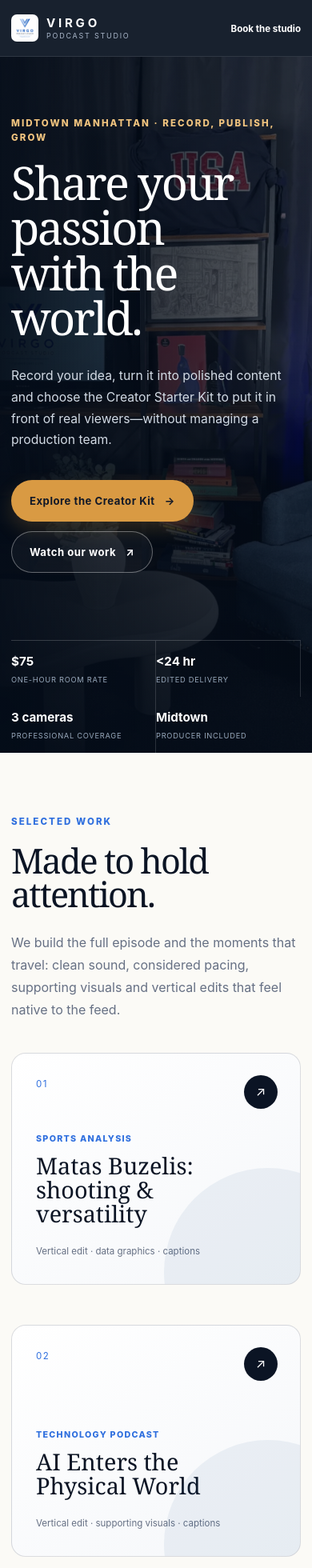
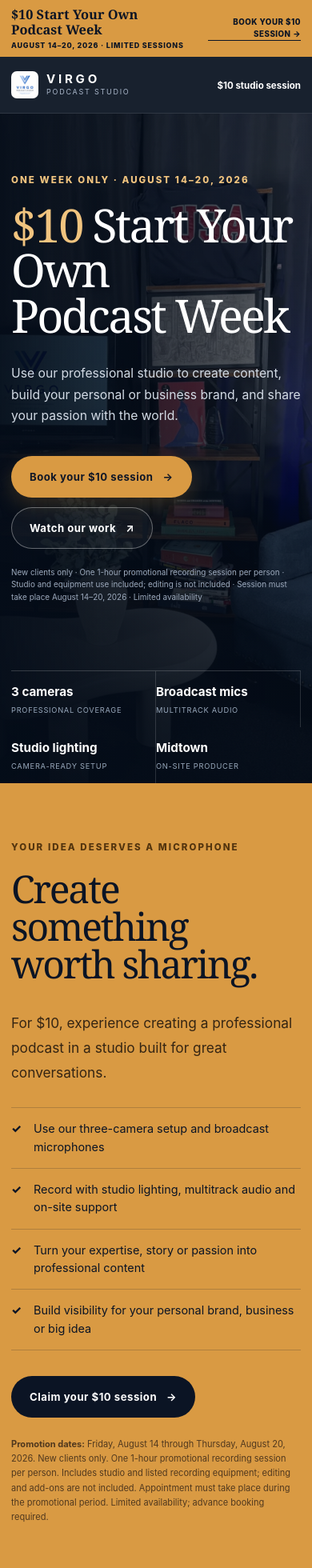
Before and after one commit to ezraberke/-Virgopodcast, a Next.js app: page / in a window 390 px wide. Shown: the top 1960 px of the page at 80% size. Built offline with nearby package versions, Linux system fonts and the light colour scheme.

Commit message:
Launch $10 Start Your Own Podcast Week

```diff
--- a/app/api/availability/route.ts
+++ b/app/api/availability/route.ts
@@ -1,7 +1,7 @@
 import { DateTime } from "luxon";
 import { NextRequest, NextResponse } from "next/server";
 import { getCalendarBusy } from "../../../lib/calendar";
-import { getBookingPackage, STUDIO_TIME_ZONE } from "../../../lib/booking-config";
+import { getBookingPackage, isPodcastWeekDate, PODCAST_WEEK_PACKAGE_ID, STUDIO_TIME_ZONE } from "../../../lib/booking-config";
 import { getPool } from "../../../lib/db";
 import { slotsForDate, type BusyWindow } from "../../../lib/availability";
 
@@ -13,6 +13,7 @@ export async function GET(request: NextRequest) {
   const bookingPackage = getBookingPackage(packageId);
   const day = DateTime.fromISO(date, { zone: STUDIO_TIME_ZONE });
   if (!bookingPackage || !day.isValid) return NextResponse.json({ error: "Invalid booking request" }, { status: 400 });
+  if (packageId === PODCAST_WEEK_PACKAGE_ID && !isPodcastWeekDate(date)) return NextResponse.json({ slots: [] });
 
   const dayStart = day.startOf("day");
   const dayEnd = day.endOf("day");
--- a/app/api/checkout/route.ts
+++ b/app/api/checkout/route.ts
@@ -1,7 +1,7 @@
 import { DateTime } from "luxon";
 import { NextResponse } from "next/server";
 import Stripe from "stripe";
-import { BOOKING_BUFFER_MINUTES, getBookingPackage, HOLD_MINUTES, STUDIO_TIME_ZONE } from "../../../lib/booking-config";
+import { BOOKING_BUFFER_MINUTES, getBookingPackage, HOLD_MINUTES, isPodcastWeekDate, PODCAST_WEEK_PACKAGE_ID, STUDIO_TIME_ZONE } from "../../../lib/booking-config";
 import { getPool } from "../../../lib/db";
 
 export const runtime = "nodejs";
@@ -29,6 +29,9 @@ export async function POST(request: Request) {
   const name = body.customerName?.trim();
   if (!bookingPackage || !start.isValid || !email || !name || !email.includes("@")) {
     return NextResponse.json({ error: "Please complete all required fields." }, { status: 400 });
+  }
+  if (bookingPackage.id === PODCAST_WEEK_PACKAGE_ID && !isPodcastWeekDate(start.toISODate() ?? "")) {
+    return NextResponse.json({ error: "The $10 promotion is available only for sessions from August 14 through August 20, 2026." }, { status: 400 });
   }
   if (start < DateTime.now().setZone(STUDIO_TIME_ZONE).plus({ hours: 2 })) {
     return NextResponse.json({ error: "That time is no longer available." }, { status: 409 });
--- a/app/book/page.tsx
+++ b/app/book/page.tsx
@@ -14,9 +14,9 @@ export default function BookPage() {
       <main className="booking-page">
         <section className="booking-hero">
           <div className="container booking-hero-inner">
-            <p className="eyebrow light">Book the studio</p>
-            <h1>Reserve your recording session.</h1>
-            <p>Choose a package, find a time and complete your reservation securely. All sessions include an on-site producer.</p>
+            <p className="eyebrow light">August 14–20, 2026 · New clients only</p>
+            <h1>$10 Start Your Own Podcast Week</h1>
+            <p>Choose an available promotional time and reserve your one-hour professional studio recording session securely.</p>
           </div>
         </section>
         <section className="creator-booking-callout" id="creator-kit">
--- a/app/globals.css
+++ b/app/globals.css
@@ -31,6 +31,12 @@ h3 { margin: 0; line-height: 1.15; }
 p { margin-top: 0; }
 .light { color: #fff; }
 
+.promo-bar { position: relative; z-index: 51; background: var(--amber); color: var(--ink); }
+.promo-bar-inner { min-height: 46px; display: flex; align-items: center; justify-content: space-between; gap: 24px; }
+.promo-bar p { display: flex; align-items: baseline; gap: 16px; margin: 0; }
+.promo-bar strong { font-family: Georgia, serif; font-size: 1.02rem; font-weight: 600; }
+.promo-bar p span { font-size: .68rem; font-weight: 800; letter-spacing: .09em; text-transform: uppercase; }
+.promo-bar a { flex-shrink: 0; font-size: .72rem; font-weight: 850; letter-spacing: .05em; text-transform: uppercase; border-bottom: 1px solid currentColor; }
 .site-header { position: sticky; top: 0; z-index: 50; border-bottom: 1px solid rgba(255,255,255,.1); background: rgba(7,17,31,.93); color: #fff; backdrop-filter: blur(18px); }
 .header-inner { height: 82px; display: flex; align-items: center; justify-content: space-between; gap: 28px; }
 .brand { display: flex; align-items: center; gap: 10px; flex-shrink: 0; }
@@ -51,7 +57,9 @@ p { margin-top: 0; }
 .hero-shade { background: linear-gradient(90deg, rgba(4,12,24,.98) 0%, rgba(4,12,24,.82) 37%, rgba(4,12,24,.26) 70%, rgba(4,12,24,.38) 100%), linear-gradient(0deg, rgba(4,12,24,.72), transparent 45%); }
 .hero-content { position: relative; z-index: 2; padding: 90px 0 170px; }
 .hero-content h1 { max-width: 940px; }
+.hero-price { color: var(--amber-light); }
 .hero-copy { max-width: 650px; margin: 32px 0 36px; color: #d3dbe5; font-size: 1.18rem; line-height: 1.7; }
+.hero-terms { max-width: 770px; margin: 22px 0 0; color: #9daabd; font-size: .68rem; line-height: 1.55; }
 .button-row { display: flex; flex-wrap: wrap; align-items: center; gap: 12px; }
 .button { min-height: 52px; display: inline-flex; align-items: center; justify-content: center; gap: 12px; padding: 0 22px; border: 1px solid transparent; border-radius: 999px; font-size: .82rem; font-weight: 750; letter-spacing: .04em; transition: transform .24s ease, background .24s ease, border-color .24s ease, box-shadow .24s ease; }
 .button:hover { transform: translateY(-2px); }
@@ -67,6 +75,15 @@ p { margin-top: 0; }
 .proof-strip div:last-child { border-right: 0; }
 .proof-strip strong { font-size: 1.2rem; }
 .proof-strip span { margin-top: 5px; color: #98a8bb; font-size: .75rem; text-transform: uppercase; letter-spacing: .08em; }
+
+.promo-details { padding: 100px 0; background: var(--amber); color: var(--ink); }
+.promo-details-grid { display: grid; grid-template-columns: .92fr 1.08fr; gap: 100px; align-items: start; }
+.promo-details .eyebrow { color: #53340e; }
+.promo-details h2 { font-size: clamp(3rem, 5vw, 5.4rem); }
+.promo-details-copy .lead { margin: 0 0 28px; color: #352513; }
+.promo-details .check-list, .promo-details .check-list li { border-color: rgba(11,20,36,.2); }
+.promo-details .check-list li::before { color: var(--ink); }
+.promo-fine-print { margin: 24px 0 0; color: #50381e; font-size: .69rem; line-height: 1.65; }
 
 .section-heading { margin-bottom: 50px; }
 .section-heading h2 { max-width: 850px; }
@@ -355,7 +372,7 @@ html.reveal-ready .pricing-grid .price-card:nth-child(4) { transition-delay: .24
   .proof-strip { grid-template-columns: repeat(2, 1fr); }
   .proof-strip div { min-height: 70px; }
   .hero-content { padding-bottom: 190px; }
-  .split-heading, .two-column, .delivery-inner, .location-grid, .faq-grid, .portfolio-item, .portfolio-item.reverse, .short-grid { grid-template-columns: 1fr; gap: 50px; }
+  .split-heading, .two-column, .promo-details-grid, .delivery-inner, .location-grid, .faq-grid, .portfolio-item, .portfolio-item.reverse, .short-grid { grid-template-columns: 1fr; gap: 50px; }
   .project-grid { grid-template-columns: 1fr; }
   .project-image-wrap, .project-card-wide .project-image-wrap { aspect-ratio: 16/9; }
   .process-grid { grid-template-columns: repeat(2, 1fr); gap: 36px 0; }
@@ -382,6 +399,11 @@ html.reveal-ready .pricing-grid .price-card:nth-child(4) { transition-delay: .24
   .container { width: min(100% - 28px, 1180px); }
   .section { padding: 78px 0; }
   .header-inner { height: 70px; }
+  .promo-bar-inner { min-height: 58px; padding: 9px 0; }
+  .promo-bar p { display: block; line-height: 1.15; }
+  .promo-bar strong, .promo-bar p span { display: block; }
+  .promo-bar p span { margin-top: 5px; font-size: .56rem; }
+  .promo-bar a { max-width: 116px; font-size: .61rem; text-align: right; }
   .brand img { width: 34px; height: 34px; }
   .header-call span { display: none; }
   .header-call strong { font-size: .72rem; }
@@ -390,6 +412,7 @@ html.reveal-ready .pricing-grid .price-card:nth-child(4) { transition-delay: .24
   .hero-shade { background: linear-gradient(90deg, rgba(4,12,24,.96), rgba(4,12,24,.64)), linear-gradient(0deg, rgba(4,12,24,.86), transparent 60%); }
   .hero-content { padding-top: 75px; padding-bottom: 225px; }
   .hero-copy { font-size: .98rem; }
+  .hero-terms { font-size: .62rem; }
   .proof-strip { grid-template-columns: 1fr 1fr; }
   .proof-strip strong { font-size: .95rem; }
   .proof-strip span { font-size: .58rem; }
@@ -399,6 +422,8 @@ html.reveal-ready .pricing-grid .price-card:nth-child(4) { transition-delay: .24
   .project-meta p { text-align: left; }
   .play-disc { right: 16px; bottom: 16px; width: 50px; height: 50px; }
   .two-column { gap: 45px; }
+  .promo-details { padding: 72px 0; }
+  .promo-details-grid { gap: 35px; }
   .image-stack { padding: 0 24px 36px 0; }
   .image-note { width: 155px; padding: 20px; }
   .process-grid { grid-template-columns: 1fr; }
--- a/app/layout.tsx
+++ b/app/layout.tsx
@@ -4,12 +4,12 @@ import { RevealObserver } from "./reveal-observer";
 
 export const metadata: Metadata = {
   metadataBase: new URL("https://www.virgopodcast.com"),
-  title: "VIRGO Podcast Studio | Midtown NYC Podcast & Video Production",
-  description: "Professional podcast and video recording, editing and social content in Midtown Manhattan—with less than 24-hour delivery for videos recorded in studio.",
+  title: "$10 Start Your Own Podcast Week | VIRGO Podcast Studio",
+  description: "Book a $10 professional podcast studio session at VIRGO in Midtown Manhattan, August 14–20, 2026. Limited availability for new clients.",
   icons: { icon: "/assets/virgo-logo.png", shortcut: "/assets/virgo-logo.png" },
   openGraph: {
-    title: "VIRGO Podcast Studio",
-    description: "Record today. Receive your polished video in less than 24 hours.",
+    title: "$10 Start Your Own Podcast Week | VIRGO",
+    description: "Create content, build your brand and share your passion in a professional Midtown podcast studio—August 14–20, 2026.",
     url: "https://www.virgopodcast.com",
     siteName: "VIRGO Podcast Studio",
     images: [{ url: "/og.png", width: 1672, height: 941, alt: "VIRGO Podcast Studio with less than 24-hour delivery" }],
--- a/app/page.tsx
+++ b/app/page.tsx
@@ -78,22 +78,40 @@ export default function Home() {
           />
           <div className="hero-shade" />
           <div className="container hero-content">
-            <p className="eyebrow light">Midtown Manhattan · Record, publish, grow</p>
-            <h1>Share your passion<br />with the world.</h1>
+            <p className="eyebrow light">One week only · August 14–20, 2026</p>
+            <h1><span className="hero-price">$10</span> Start Your Own<br />Podcast Week</h1>
             <p className="hero-copy">
-              Record your idea, turn it into polished content and choose the Creator
-              Starter Kit to put it in front of real viewers—without managing a production team.
+              Use our professional studio to create content, build your personal or
+              business brand, and share your passion with the world.
             </p>
             <div className="button-row">
-              <a className="button button-primary" href="/book#creator-kit">Explore the Creator Kit <span aria-hidden="true">→</span></a>
+              <a className="button button-primary" href="/book?promo=podcast-week#booking-calendar">Book your $10 session <span aria-hidden="true">→</span></a>
               <a className="button button-ghost" href="/work">Watch our work <span aria-hidden="true">↗</span></a>
             </div>
+            <p className="hero-terms">New clients only · One 1-hour promotional recording session per person · Studio and equipment use included; editing is not included · Session must take place August 14–20, 2026 · Limited availability</p>
           </div>
           <div className="container proof-strip" aria-label="Studio highlights">
-            <div><strong>$75</strong><span>one-hour room rate</span></div>
-            <div><strong>&lt;24 hr</strong><span>edited delivery</span></div>
             <div><strong>3 cameras</strong><span>professional coverage</span></div>
-            <div><strong>Midtown</strong><span>producer included</span></div>
+            <div><strong>Broadcast mics</strong><span>multitrack audio</span></div>
+            <div><strong>Studio lighting</strong><span>camera-ready setup</span></div>
+            <div><strong>Midtown</strong><span>on-site producer</span></div>
+          </div>
+        </section>
+
+        <section className="promo-details" id="promotion">
+          <div className="container promo-details-grid">
+            <div><p className="eyebrow">Your idea deserves a microphone</p><h2>Create something<br />worth sharing.</h2></div>
+            <div className="promo-details-copy">
+              <p className="lead">For $10, experience creating a professional podcast in a studio built for great conversations.</p>
+              <ul className="check-list">
+                <li>Use our three-camera setup and broadcast microphones</li>
+                <li>Record with studio lighting, multitrack audio and on-site support</li>
+                <li>Turn your expertise, story or passion into professional content</li>
+                <li>Build visibility for your personal brand, business or big idea</li>
+              </ul>
+              <a className="button button-dark" href="/book?promo=podcast-week#booking-calendar">Claim your $10 session <span aria-hidden="true">→</span></a>
+              <p className="promo-fine-print"><strong>Promotion dates:</strong> Friday, August 14 through Thursday, August 20, 2026. New clients only. One 1-hour promotional recording session per person. Includes studio and listed recording equipment; editing and add-ons are not included. Appointment must take place during the promotional period. Limited availability; advance booking required.</p>
+            </div>
           </div>
         </section>
 
--- a/app/site-chrome.tsx
+++ b/app/site-chrome.tsx
@@ -2,6 +2,13 @@ import Link from "next/link";
 
 export function Header() {
   return (
+    <>
+    <aside className="promo-bar" aria-label="$10 Start Your Own Podcast Week promotion">
+      <div className="container promo-bar-inner">
+        <p><strong>$10 Start Your Own Podcast Week</strong><span>August 14–20, 2026 · Limited sessions</span></p>
+        <Link href="/book?promo=podcast-week#booking-calendar">Book your $10 session <span aria-hidden="true">→</span></Link>
+      </div>
+    </aside>
     <header className="site-header">
       <div className="container header-inner">
         <Link className="brand" href="/" aria-label="VIRGO Podcast Studio home">
@@ -16,9 +23,10 @@ export function Header() {
           <Link href="/#location">Location</Link>
           <Link href="/book">Book</Link>
         </nav>
-        <Link className="header-call" href="/book"><span>View availability</span><strong>Book the studio</strong></Link>
+        <Link className="header-call" href="/book?promo=podcast-week#booking-calendar"><span>Book the promotion</span><strong>$10 studio session</strong></Link>
       </div>
     </header>
+    </>
   );
 }
 
--- a/lib/booking-config.ts
+++ b/lib/booking-config.ts
@@ -50,8 +50,23 @@ const families = [
   },
 ];
 
-export const BOOKING_PACKAGES: BookingPackage[] = families.flatMap((family) =>
-  variants.map((variant, index) => ({
+export const PODCAST_WEEK_PACKAGE_ID = "podcast-week-2026";
+export const PODCAST_WEEK_START = "2026-08-14";
+export const PODCAST_WEEK_END = "2026-08-20";
+
+export const BOOKING_PACKAGES: BookingPackage[] = [
+  {
+    id: PODCAST_WEEK_PACKAGE_ID,
+    family: "August 14–20 only",
+    title: "$10 Start Your Own Podcast Week",
+    durationLabel: "1 hour",
+    durationMinutes: 60,
+    priceCents: 1000,
+    description: "A one-hour professional studio recording session for new clients, including our three-camera setup, broadcast microphones, lighting and on-site support.",
+    featured: true,
+  },
+  ...families.flatMap((family) =>
+    variants.map((variant, index) => ({
     id: `${family.id}-${variant.id}`,
     family: family.family,
     title: family.title,
@@ -60,8 +75,11 @@ export const BOOKING_PACKAGES: BookingPackage[] = families.flatMap((family) =>
     priceCents: family.prices[index],
     description: family.description,
     featured: family.featured,
-  })),
-);
+    })),
+  ),
+];
+
+export const isPodcastWeekDate = (date: string) => date >= PODCAST_WEEK_START && date <= PODCAST_WEEK_END;
 
 export const getBookingPackage = (id: string) =>
   BOOKING_PACKAGES.find((item) => item.id === id);
```
Also changed, not shown: app/book/booking-form.tsx (+6 -5 lines).
